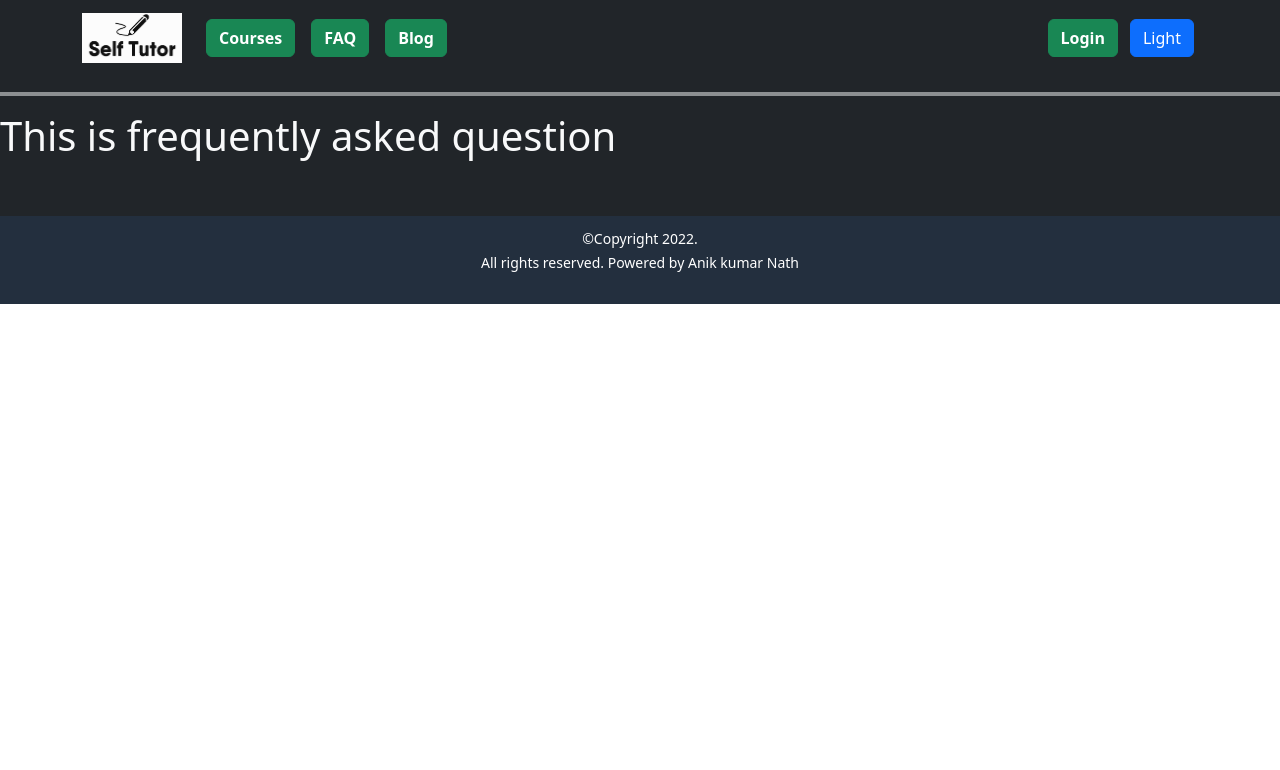
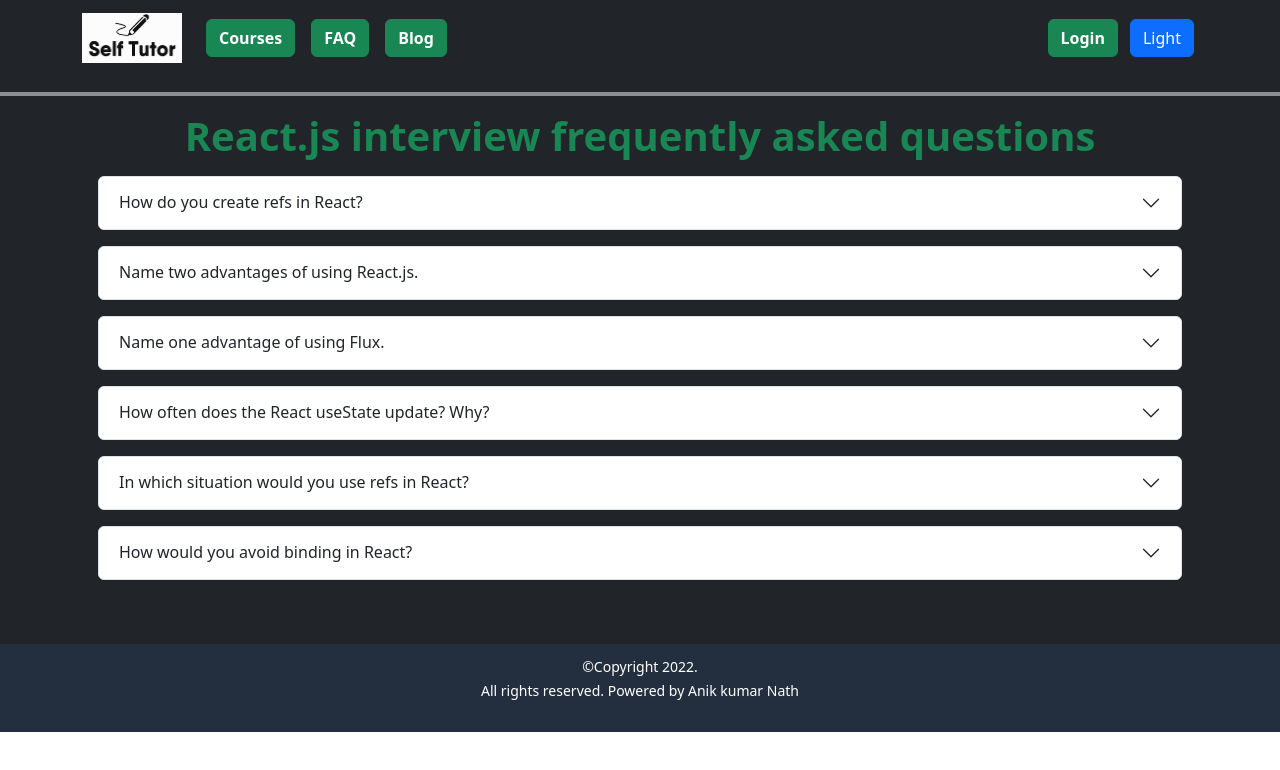
Before and after one commit to anik-kumar-nath/Self-Tutor-Client-Side, a React (Create React App) app: page /faq in a window 1280 px wide. Shown: the top 770 px of the page. Built offline with nearby package versions, Linux system fonts and the light colour scheme; no server answers.

Commit message:
done FQA section work

```diff
--- /dev/null
+++ b/public/FAQData.json
@@ -0,0 +1,32 @@
+[
+    {
+        "id":1,
+        "Q":"How do you create refs in React?",
+        "A":"Can your candidates explain that they must use React.createRef() to create refs in React.js? They should also understand that the ref is often assigned to an instance property when constructing a component."
+    },
+    {
+        "id":2,
+        "Q":"Name two advantages of using React.js.",
+        "A":"Candidates may mention several advantages of using React.js when responding to this question. For example, they may explain that the library helps them build high-quality user interfaces or that it permits them to write custom components."
+    },
+    {
+        "id":3,
+        "Q":"Name one advantage of using Flux.",
+        "A":"Your candidates may start by explaining that Flux is a JavaScript architecture that operates on a unidirectional data flow. But do they know Flux offers many advantages for projects with dynamic data? For example, can they explain that Flux helps ensure dynamic data is updated effectively?"
+    },
+    {
+        "id":4,
+        "Q":"How often does the React useState update? Why?",
+        "A":"Since developers use useState to enhance performance by creating queues, React doesn’t update changes immediately. Candidate should know that useState doesn’t implement changes to the state object directly; instead, the updates occur asynchronously"
+    },
+    {
+        "id":5,
+        "Q":"In which situation would you use refs in React?",
+        "A":"Advanced candidates should understand that they can use React refs to access a DOM element. They may also explain that they would use refs to access an element they have created to change a child component’s value."
+    },
+    {
+        "id":6,
+        "Q":"How would you avoid binding in React?",
+        "A":"Candidates who have advanced React skills should be aware that they can use arrow functions in class properties to avoid binding in React. They may mention that class properties are a new feature and, to use them, a developer must enable transform-class-properties."
+    }
+]
--- a/src/Pages/Faq/Faq.js
+++ b/src/Pages/Faq/Faq.js
@@ -1,9 +1,27 @@
 import React from 'react';
+import { Accordion } from 'react-bootstrap';
+import { useLoaderData } from 'react-router-dom';
 
 const Faq = () => {
+    const faqData = useLoaderData();
+
     return (
-        <div>
-            <h1>This is frequently asked question</h1>
+        <div className='container'>
+            <h1 className='text-center text-success mb-3 fw-bolder'>React.js interview frequently asked questions</h1>
+            {
+                faqData.map((data, index) =>
+                    <div className='m-3'>
+                        <Accordion defaultActiveKey="1">
+                            <Accordion.Item eventKey={data.id - 1}>
+                                <Accordion.Header>{data.Q}</Accordion.Header>
+                                <Accordion.Body>
+                                    {data.A}
+                                </Accordion.Body>
+                            </Accordion.Item>
+                        </Accordion>
+                    </div>)
+            }
+
         </div>
     );
 };
--- a/src/Routes/Route.js
+++ b/src/Routes/Route.js
@@ -18,6 +18,7 @@ export const routes = createBrowserRouter([
             },
             {
                 path: '/faq',
+                loader: () => fetch('FAQData.json'),
                 element: <Faq></Faq>
             },
             {
```
